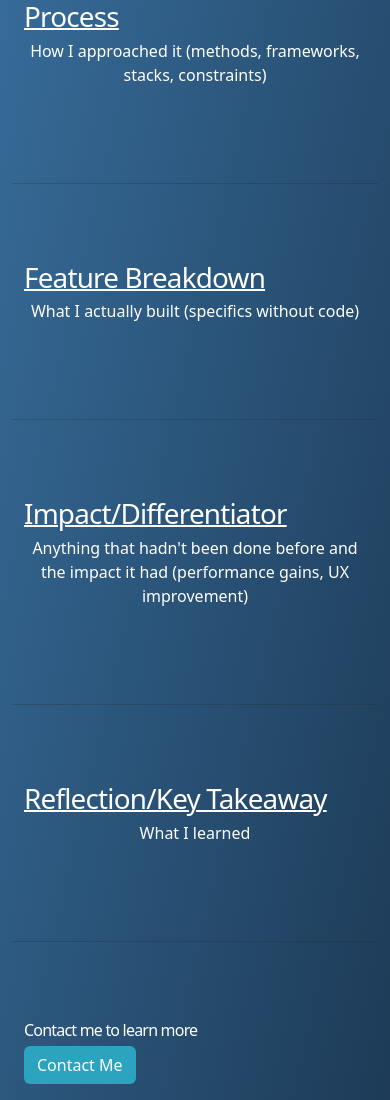
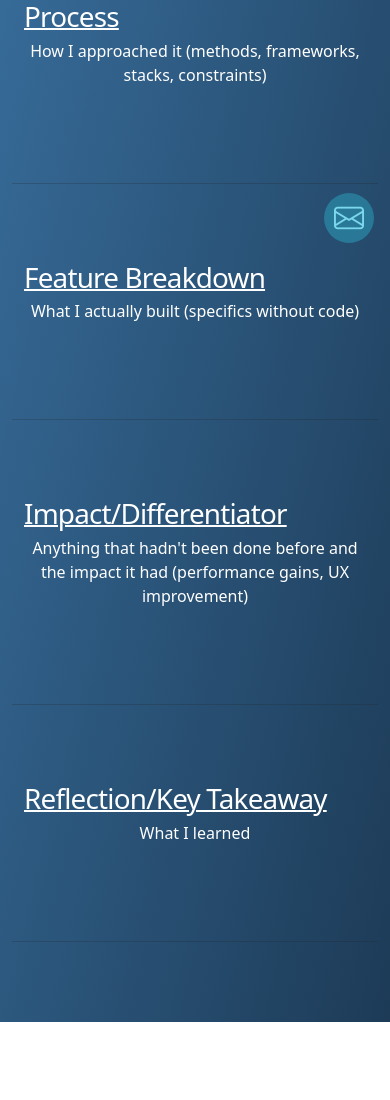
Before and after one commit to mtswinson/resume-website, a website: page pages/projects/project1.html in a window 390 px wide. Shown: the part 585-1685 px from the top of the page. After the commit the page ends 1607 px from the top, so only its background shows below. Drawn offline with nearby package versions, Linux system fonts and the light colour scheme.

Commit message:
removed contact button from navbar, added dropdown button to contact card in index.html, removed contact section in projects, added contact button to footer in projects and review.html, added footer styling to styls.css, removed dropdown caret from all dropdowns

```diff
--- a/css/styles.css
+++ b/css/styles.css
@@ -13,6 +13,9 @@ html body {
 .btn-custom:hover {
   background-color: #7ad7ec;
   color: white;
+}
+.dropdown-toggle::after {
+  content: none;
 }
 
 /*
@@ -196,6 +199,52 @@ i {
   text-decoration: none;
 }
 
+/* -------------------------------------------------Footer styling------------------------------------------------- */
+
+/* Footer */
+footer {
+  display: flex;
+  justify-content: flex-end;
+  padding: 1rem;
+}
+
+/* Contact footer button */
+.btn-contact {
+  width: 3.125rem;
+  height: 3.125rem;
+  border-radius: 50%;
+  background-color: rgba(44, 163, 191, 0.5);
+  border: none;
+}
+
+/*contact footer button icon */
+.btn-contact i {
+  font-size: 1.875rem;
+  color: #7ad7ec;
+  padding: 0;
+}
+
+/* Centers contact button/icon */
+.btn-contact,
+.btn-contact i {
+  display: flex;
+  align-items: center;
+  justify-content: center;
+}
+
+/* Contact footer button on hover/click */
+.btn-contact.show,
+.btn-contact:hover {
+  background-color: #7ad7ec;
+  color: white;
+}
+
+/*contact footer button icon on hover/click */
+.btn-contact.show i,
+.btn-contact:hover i {
+  color: white;
+}
+
 /* -------------------------------------------------Media Queries------------------------------------------------- */
 /* TODO: Double check after element population that nothing needs to be Changed/Added/Removed from here
 @media (min-width: 62em) {
--- a/pages/projects/project1.html
+++ b/pages/projects/project1.html
@@ -68,9 +68,6 @@
               <li class="nav-item">
                 <a class="nav-link d-inline-block" href="../reviews.html">Reviews</a>
               </li>
-              <li class="nav-item">
-                <a class="nav-link d-inline-block" href="#">Contact</a>
-              </li>
             </ul>
           </div>
         </div>
@@ -137,16 +134,24 @@
           </div>
         </div>
         <hr class="divider" />
-        <!-- Contact Row -->
-        <div class="row contact">
-          <!-- Contact -->
-          <div class="col-12">
-            <h1>Contact me to learn more</h1>
-            <a href="#" class="btn btn-custom">Contact Me</a>
-          </div>
-        </div>
       </div>
     </main>
+    <footer class="fixed-bottom">
+      <div>
+        <button type="button" class="btn btn-contact dropdown-toggle" data-bs-toggle="dropdown">
+          <i class="bi bi-envelope"></i>
+        </button>
+        <ul class="dropdown-menu">
+          <h6 class="dropdown-header">Contact Me</h6>
+          <li>
+            <a class="dropdown-item" href="https://www.linkedin.com/in/mtswinson/" target="_blank">LinkedIn</a>
+          </li>
+          <li>
+            <a href="mailto:mtswinson@gmail.com" class="dropdown-item">Email</a>
+          </li>
+        </ul>
+      </div>
+    </footer>
     <script src="../../node_modules/bootstrap/dist/js/bootstrap.bundle.js"></script>
   </body>
 </html>
```
Also changed, not shown: index.html (+15 -4 lines), pages/projects/project2.html (+16 -11 lines), pages/projects/project3.html (+16 -11 lines), pages/projects/thisWebsite.html (+16 -11 lines), pages/reviews.html (+16 -3 lines).
